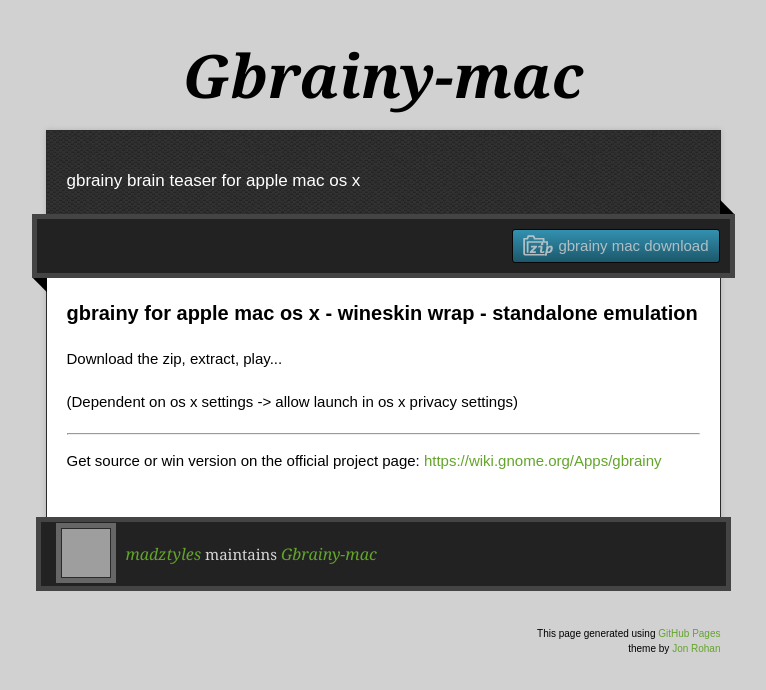
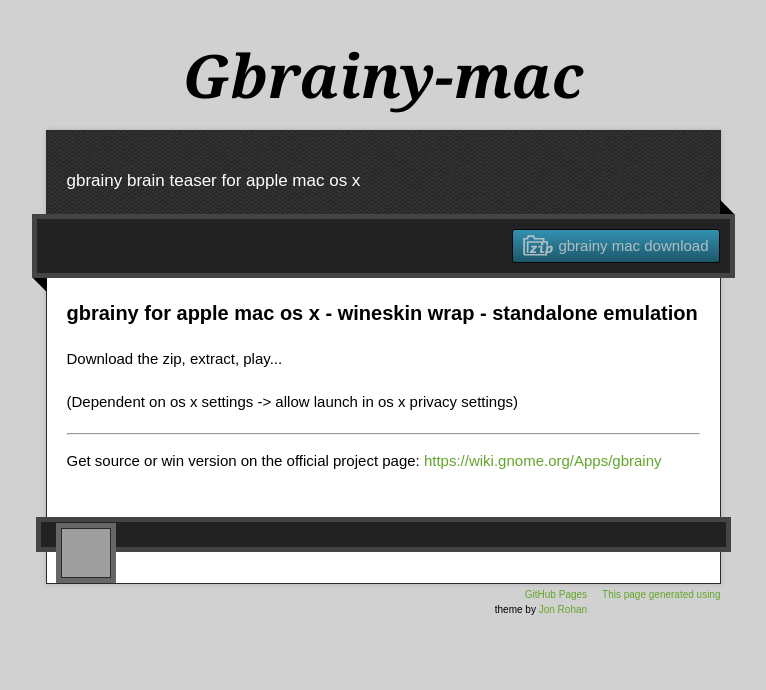
Before and after one commit to joerdrenbjuerzt/gbrainy-mac, a plain HTML site: page index.html in a window 1280 px wide. Shown: the whole page, without its empty margins (257-1023 px from the left). Drawn offline with nearby package versions, Linux system fonts and the light colour scheme; grey boxes are pictures that could not be loaded.

Commit message:
Update index.html

```diff
--- a/index.html
+++ b/index.html
@@ -50,7 +50,7 @@
     </div>
     <footer>
       <div class="owner">
-      <p><a href="https://github.com/madztyles" class="avatar"><img src="https://avatars1.githubusercontent.com/u/17183352?v=3&amp;s=60" width="48" height="48"></a> <a href="https://github.com/madztyles">madztyles</a> maintains <a href="https://github.com/madztyles/gbrainy-mac">Gbrainy-mac</a></p>
+      <p><a href="https://github.com/madztyles" class="avatar"><img src="https://avatars1.githubusercontent.com/u/17183352?v=3&amp;s=60" width="48" height="48"></a> <a madztyles maintains gbrainy-mac</a></p>
 
 
       </div>
```
